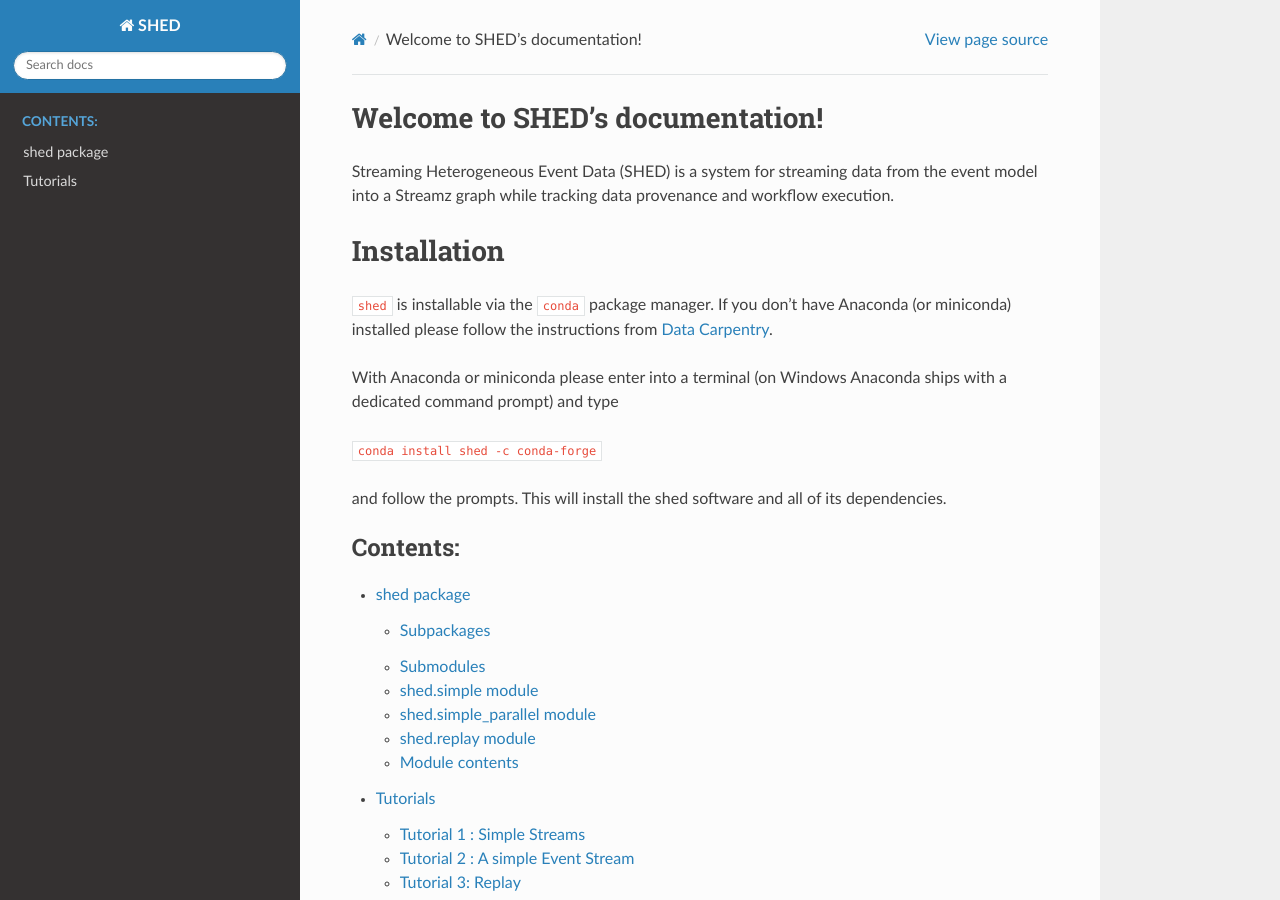
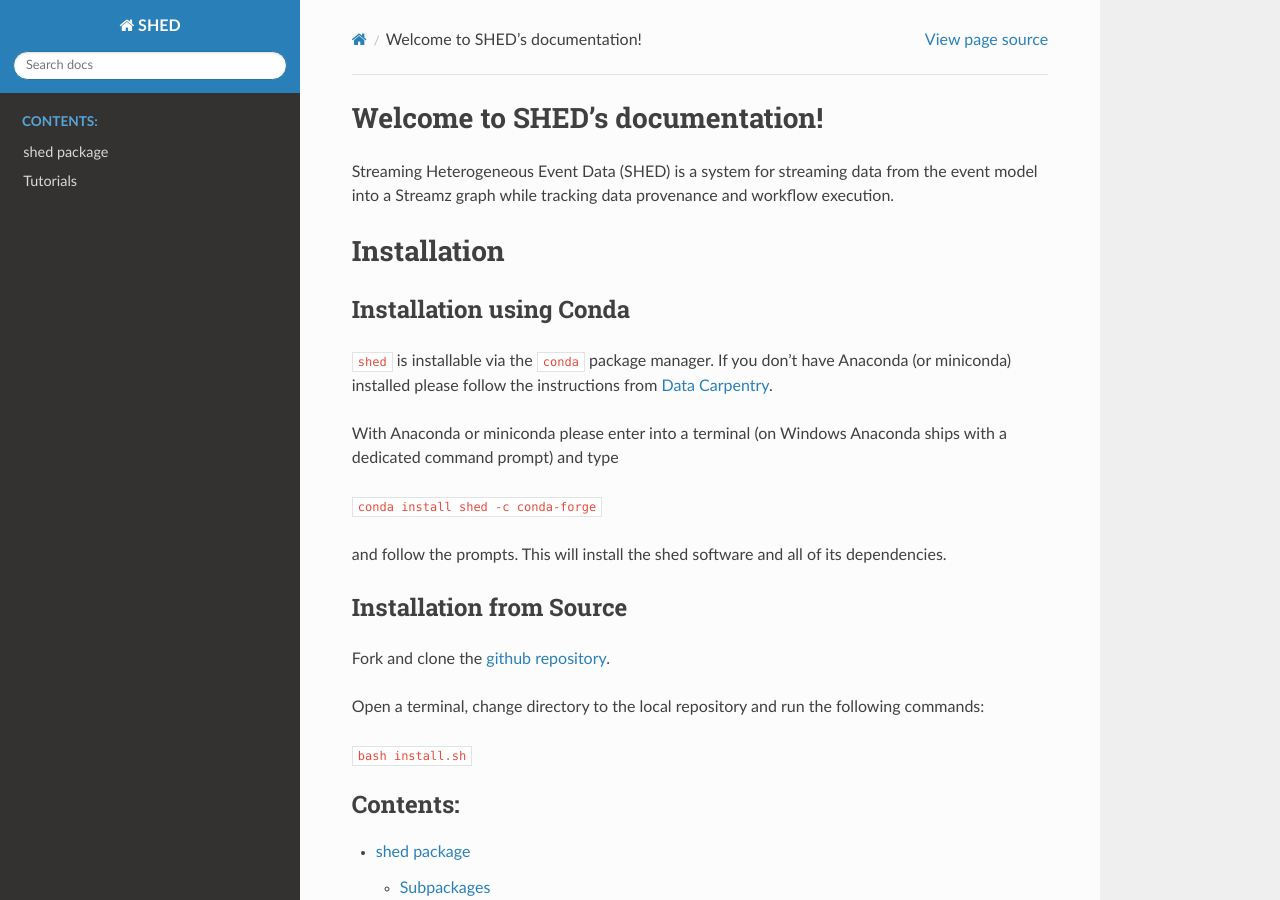
Before and after one commit to xpdAcq/shed-streaming, a Sphinx documentation site: the page built from docs/index.rst, in a window 1280 px wide and 900 px high. Built offline with Sphinx 7.4.7 and the Read the Docs theme 2.0.0, drawn with Linux system fonts in a browser that asks for light colours; pages that are not in the unit, such as notebooks, are missing from menus.

Commit message:
DOC: add installation from source

```diff
--- a/docs/index.rst
+++ b/docs/index.rst
@@ -13,6 +13,9 @@ provenance and workflow execution.
 Installation
 ============
 
+Installation using Conda
+------------------------
+
 ``shed`` is installable via the ``conda`` package manager.
 If you don't have Anaconda (or miniconda) installed please follow the instructions
 from `Data Carpentry <https://datacarpentry.org/2016-05-29-PyCon/install.html>`_.
@@ -23,6 +26,16 @@ ships with a dedicated command prompt) and type
 ``conda install shed -c conda-forge``
 
 and follow the prompts. This will install the shed software and all of its dependencies.
+
+Installation from Source
+------------------------
+
+Fork and clone the `github repository <https://github.com/xpdAcq/SHED>`_.
+
+Open a terminal, change directory to the local repository and run the
+following commands:
+
+``bash install.sh``
 
 .. toctree::
    :maxdepth: 4
```
